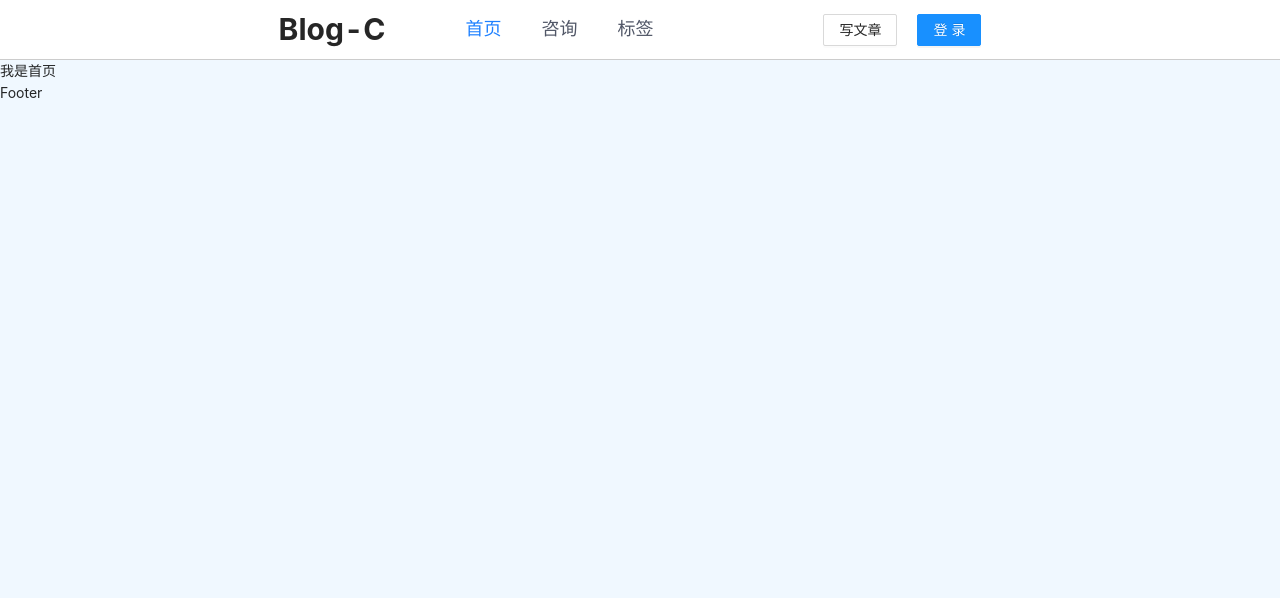
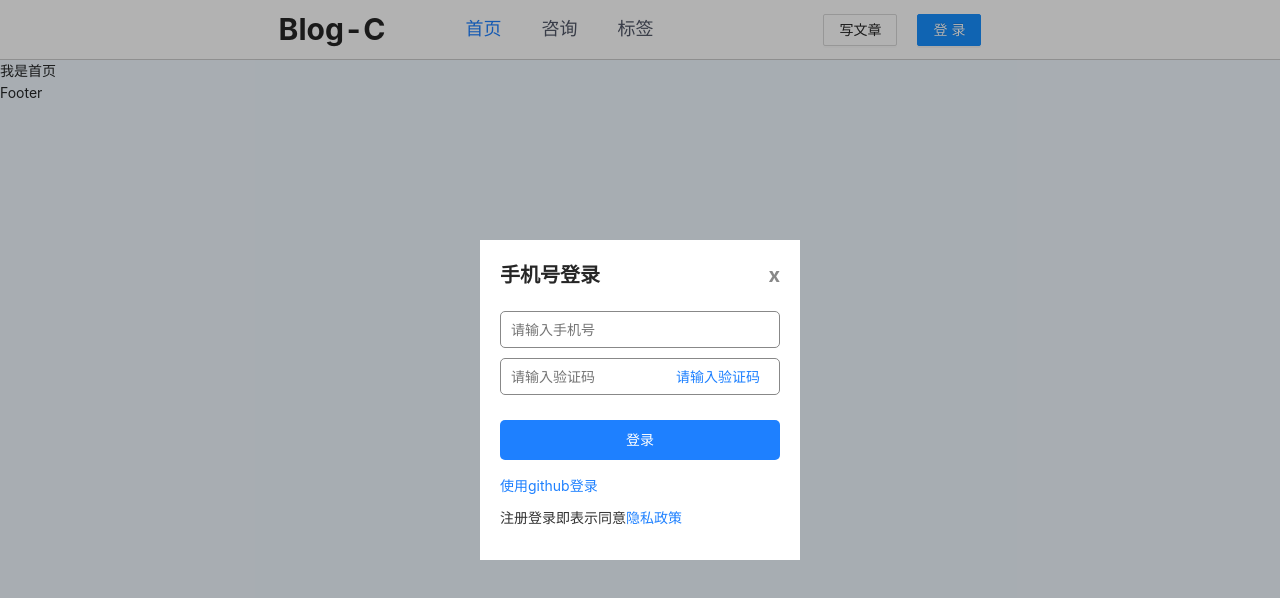
Before and after one commit to zhao-feifei/z_Blog, a Next.js app: page / in a window 1280 px wide. Shown: the top 598 px of the page. Built offline with nearby package versions, Linux system fonts and the light colour scheme.

Commit message:
登录弹窗组件完成

```diff
--- a/components/Login/index.module.scss
+++ b/components/Login/index.module.scss
@@ -0,0 +1,84 @@
+.loginArea{
+  position: fixed;
+  top: 0;
+  left: 0;
+  z-index: 1000;
+  width:100vw;
+  height: 100vh;
+  background-color:rgba(0,0,0,0.3);
+
+  .loginBox {
+    width: 320px;
+    height:320px;
+    background-color: #fff;
+    position: relative;
+    top: 50%;
+    left: 50%;
+    transform: translate(-50%, -50%);
+    padding:20px;
+
+    input{
+      width: 100%;
+      height:37px;
+      margin-bottom: 10px;
+      padding: 10px;
+      border-radius: 5px;
+      border: 1px solid #888;
+      outline: none;
+    }
+    input:focus{
+      border: 1px solid #1e80ff
+    }
+    .verifyCodeArea{
+      position: relative;
+      cursor: pointer;
+      .verifyCode{
+        color: #1e80ff;
+        position: absolute;
+        right: 20px;
+        top: 8px;
+        font-size: 14px
+      }
+    }
+  }
+
+  .loginTitle{
+    font-size: 20px;
+    font-weight: bold;
+    display: flex;
+    justify-content: space-between;
+    align-items: center;
+    margin-bottom: 20px;
+
+    .close{
+      color: #888;
+      cursor: pointer;
+    }
+  }
+
+  .loginBtn{
+    height:40px;
+    line-height: 40px;
+    border-radius:5px ;
+    margin-top: 15px;
+    background-color:#1e80ff;
+    color: #fff;
+    text-align: center;
+    cursor: pointer;
+  }
+
+  .otherLogin{
+    margin-top: 15px;
+    font-size: 14px;
+    color: #1e80ff;
+    cursor: pointer;
+  }
+  .loginPrivacy{
+    margin-top: 10px;
+    color: #333;
+    font-size: 14px;
+    a{
+      color: #1e80ff
+    }
+  }
+}
--- a/components/Login/index.tsx
+++ b/components/Login/index.tsx
@@ -1,5 +1,5 @@
 import { useState } from 'react';
-import styles from './index.module/scss';
+import styles from './index.module.scss';
 
 interface IProps {
   isShow: boolean;
@@ -12,12 +12,18 @@
     phone: '',
     verify: '',
   });
-  console.log(setForm);
 
   const handleClose = () => {};
   const handleGetVerifyCode = () => {};
   const handleLogin = () => {};
   const handleOAuthGithub = () => {};
+  const handleFormChange = (e: HTMLInputElement) => {
+    const { name, value } = e?.target;
+    setForm({
+      ...form,
+      [name]: value,
+    });
+  };
 
   return isShow ? (
     <div className={styles.loginArea}>
@@ -27,11 +33,13 @@
           <div className={styles.close} onClick={handleClose}>
             x
           </div>
+        </div>
         <input
           name="phone"
           type="text"
           placeholder="请输入手机号"
           value={form.phone}
+          onChange={handleFormChange}
         />
         <div className={styles.verifyCodeArea}>
           <input
@@ -39,6 +47,7 @@
             type="text"
             placeholder="请输入验证码"
             value={form.verify}
+            onChange={handleFormChange}
           />
           <span className={styles.verifyCode} onClick={handleGetVerifyCode}>
             请输入验证码
@@ -58,7 +67,6 @@
         </div>
       </div>
     </div>
-    </div>
   ) : null;
 };
 export default Login;
--- a/components/Navbar/index.tsx
+++ b/components/Navbar/index.tsx
@@ -9,7 +9,7 @@
 
 const Navbar: NextPage = () => {
   const { pathname } = useRouter();
-  const [isShowLogin, setIsShowLogin] = useState(false);
+  const [isShowLogin, setIsShowLogin] = useState(true);
 
   const handleGotoEditorPage = () => {};
   const handleLogin = () => {
```
Lines whose indentation alone changed are shown as unchanged.
